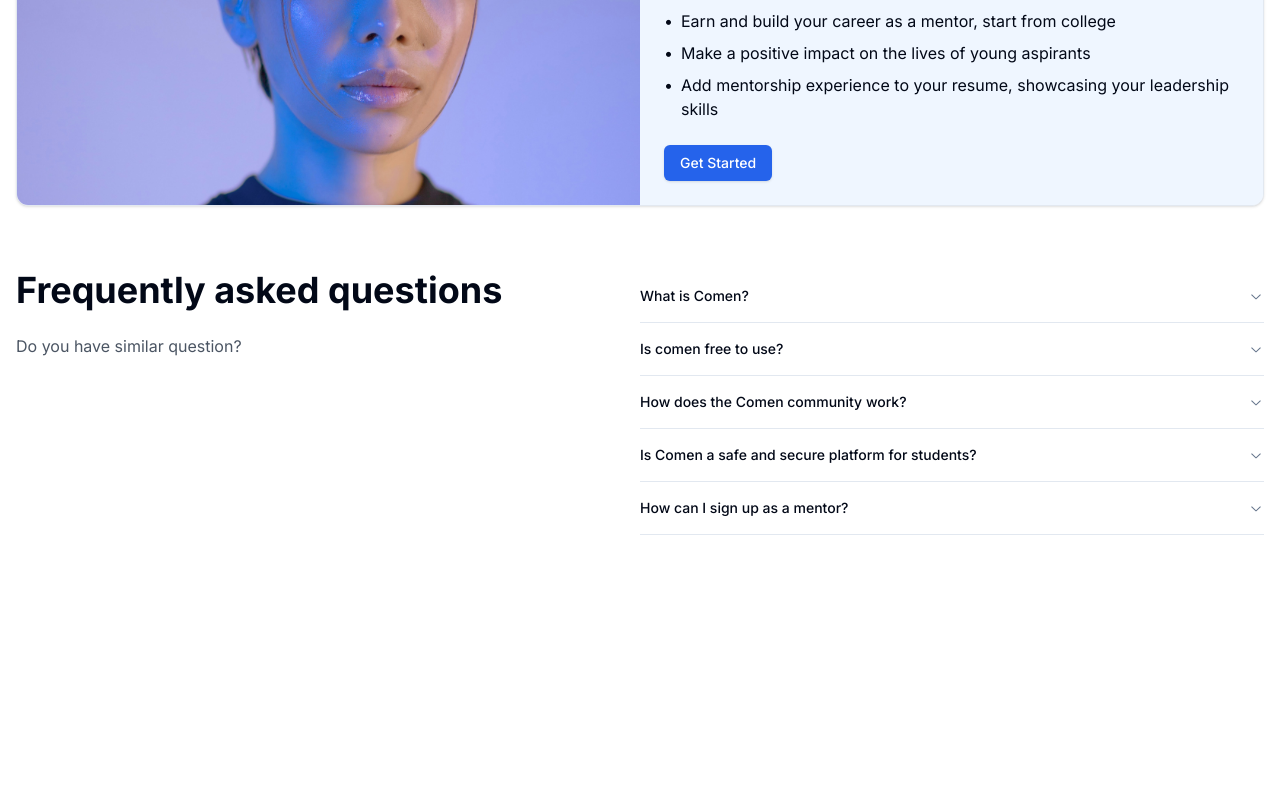
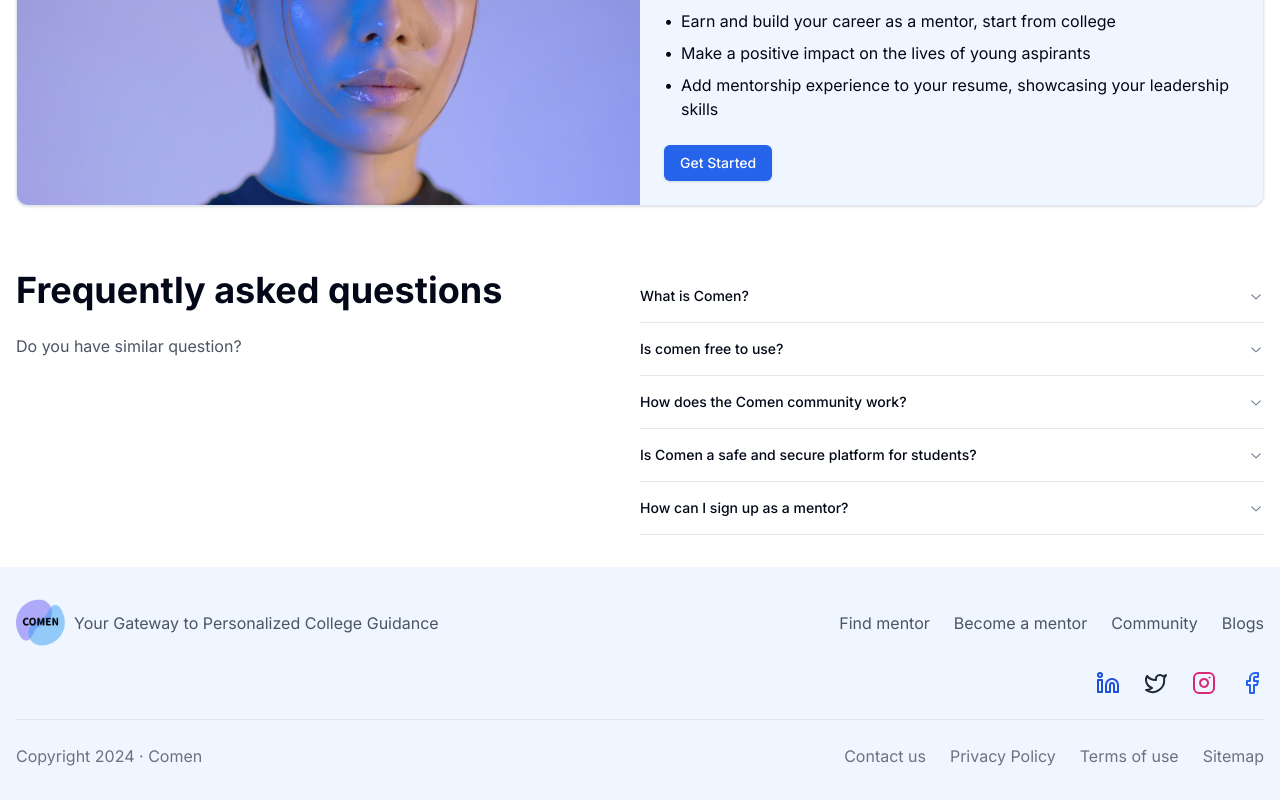
Before and after one commit to 0xamitdutta/comen, a Next.js app: page / in a window 1280 px wide. Shown: the part 3431-4231 px from the top of the page. Before the commit the page ends 3998 px from the top, so only its background shows below. Built offline with nearby package versions, Linux system fonts and the light colour scheme; no server answers.

Commit message:
Added Footer component

```diff
--- a/app/page.tsx
+++ b/app/page.tsx
@@ -11,6 +11,7 @@
 import reviews from "@/constants/reviews";
 import BecomeMentor from "@/components/BecomeMentor";
 import Faq from "@/components/Faq";
+import Footer from "@/components/Footer";
 
 
 export default function Home() {
@@ -26,6 +27,7 @@
         <MentorReview categories={categories} reviews={reviews} />
         <BecomeMentor />
         <Faq />
+        <Footer />
       </>
   );
 }
--- /dev/null
+++ b/components/Footer.tsx
@@ -0,0 +1,56 @@
+import React from 'react';
+import Link from 'next/link';
+import { Youtube, Linkedin, Twitter, Instagram, Facebook } from 'lucide-react';
+import Image from 'next/image';
+import { SocialIcon } from 'react-social-icons/component'
+
+const Footer = () => {
+    return (
+        <footer className="bg-blue-50 py-8">
+            <div className="container mx-auto px-4">
+                {/* Upper section */}
+                <div className="flex flex-col md:flex-row justify-between items-center mb-6">
+                    <div className="flex items-center mb-4 md:mb-0">
+                        <Image src="/assets/logo.png" alt="Logo" height={50} width={50} className="mr-2" />
+                        <span className="text-gray-600">Your Gateway to Personalized College Guidance</span>
+                    </div>
+                    <nav>
+                        <ul className="flex space-x-6">
+                            <li><Link href="/find-mentor" className="text-gray-600 hover:text-blue-500">Find mentor</Link></li>
+                            <li><Link href="/become-mentor" className="text-gray-600 hover:text-blue-500">Become a mentor</Link></li>
+                            <li><Link href="/community" className="text-gray-600 hover:text-blue-500">Community</Link></li>
+                            <li><Link href="/blogs" className="text-gray-600 hover:text-blue-500">Blogs</Link></li>
+                        </ul>
+                    </nav>
+                </div>
+                <div className="flex justify-end space-x-6 mb-4 md:mb-0">
+                    <Link href="#" className="text-blue-700 hover:text-blue-800"><Linkedin size={24} /></Link>
+                    <Link href="#" className="text-gray-800 hover:text-gray-900"><Twitter size={24} /></Link>
+                    <Link href="#" className="text-pink-600 hover:text-pink-700"><Instagram size={24} /></Link>
+                    <Link href="#" className="text-blue-600 hover:text-blue-700"><Facebook size={24} /></Link>
+                </div>
+
+                {/* Divider */}
+                <div className="border-t border-gray-200 my-6"></div>
+
+                {/* Lower section */}
+                <div className="flex flex-col md:flex-row justify-between items-center">
+                    <div className="text-gray-500 mb-4 md:mb-0">
+                        Copyright 2024 · Comen
+                    </div>
+
+                    <nav>
+                        <ul className="flex space-x-6">
+                            <li><Link href="/contact" className="text-gray-500 hover:text-blue-500">Contact us</Link></li>
+                            <li><Link href="/privacy" className="text-gray-500 hover:text-blue-500">Privacy Policy</Link></li>
+                            <li><Link href="/terms" className="text-gray-500 hover:text-blue-500">Terms of use</Link></li>
+                            <li><Link href="/sitemap" className="text-gray-500 hover:text-blue-500">Sitemap</Link></li>
+                        </ul>
+                    </nav>
+                </div>
+            </div>
+        </footer>
+    );
+};
+
+export default Footer;
--- a/package.json
+++ b/package.json
@@ -22,6 +22,7 @@
     "next": "14.1.3",
     "react": "^18",
     "react-dom": "^18",
+    "react-social-icons": "^6.18.0",
     "tailwind-merge": "^2.5.2",
     "tailwindcss-animate": "^1.0.7"
   },
```
Also changed, not shown: 1 other file (tests, documents, lock files or other folders).
